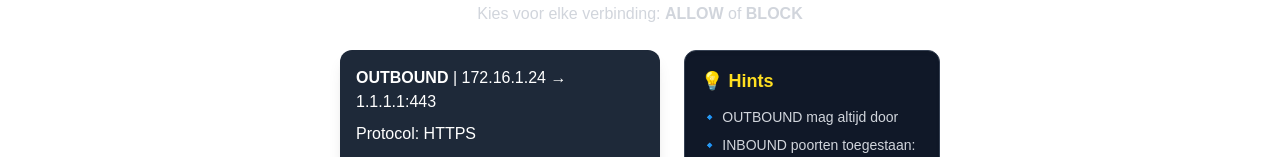
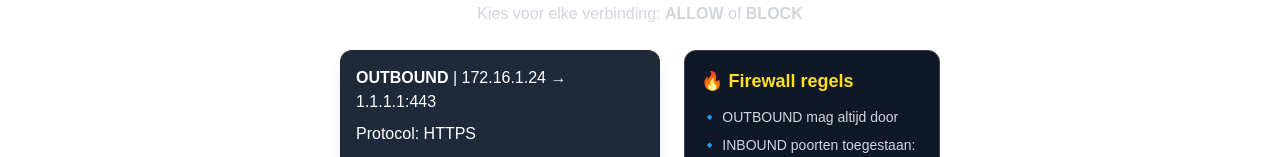
Before and after one commit to RemcoSlootmaekersUCLL/DigitalForensicsDemo, a Next.js app: page /puzzles/firewall in a window 1280 px wide. Shown: the part 182-339 px from the top of the page. Built offline with nearby package versions, Linux system fonts and the light colour scheme.

Commit message:
turned hints into rules

```diff
--- a/components/FirewallHints.tsx
+++ b/components/FirewallHints.tsx
@@ -3,7 +3,7 @@
 export default function FirewallHints() {
   return (
     <div className="bg-gray-900 p-4 rounded-xl w-64 shadow-inner border border-gray-700">
-      <h3 className="text-lg mb-3 font-semibold text-yellow-300">💡 Hints</h3>
+      <h3 className="text-lg mb-3 font-semibold text-yellow-300">🔥 Firewall regels</h3>
       <ul className="text-sm text-gray-300 space-y-2">
         <li>🔹 OUTBOUND mag altijd door</li>
         <li>🔹 INBOUND poorten toegestaan: 80, 443, 587, 993</li>
```
